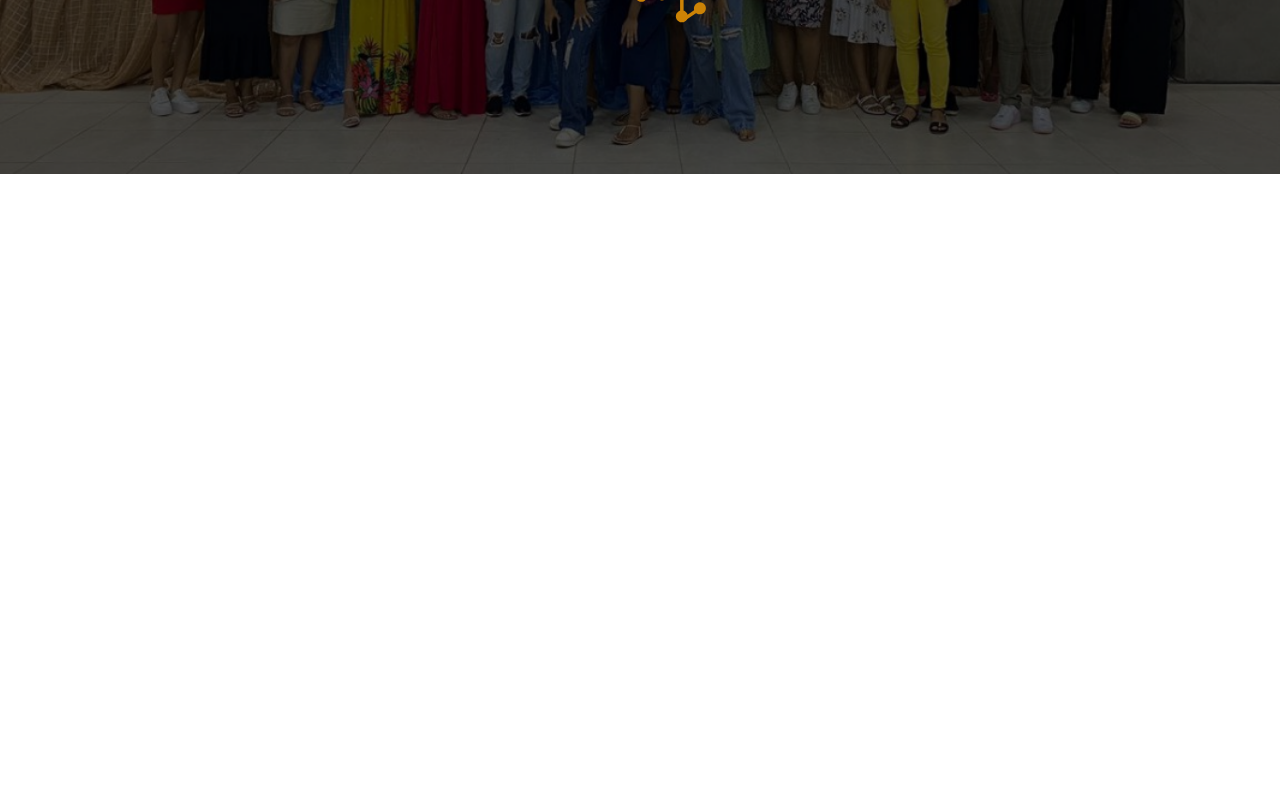
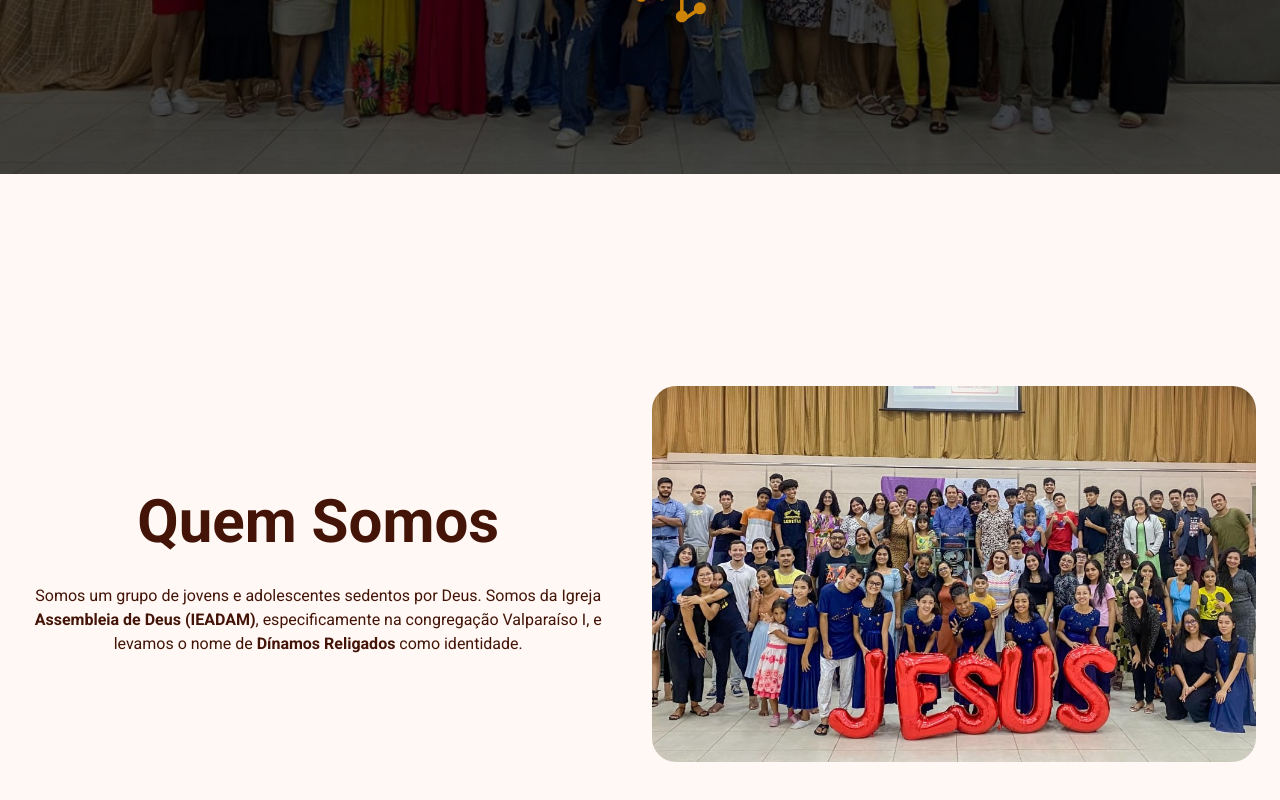
Before and after one commit to VictorGuiVasco/dinamos, a Next.js app: page / in a window 1280 px wide. Shown: the part 626-1426 px from the top of the page. Before the commit the page ends 800 px from the top, so only its background shows below. Built offline with nearby package versions, Linux system fonts and the light colour scheme.

Commit message:
feat: add about panel

```diff
--- a/package.json
+++ b/package.json
@@ -13,7 +13,8 @@
     "@heroicons/react": "^2.1.1",
     "next": "14.0.4",
     "react": "^18",
-    "react-dom": "^18"
+    "react-dom": "^18",
+    "sharp": "^0.33.1"
   },
   "devDependencies": {
     "@types/node": "^20",
--- /dev/null
+++ b/src/presentation/pages/home/components/aboutPanel/index.tsx
@@ -0,0 +1,37 @@
+import Image from 'next/image'
+
+import dinamos from '/public/images/dinamos-group-2.jpeg'
+
+function AboutPanel() {
+  return (
+    <div className="h-screen flex justify-center">
+      <div className="h-full flex items-center max-w-7xl isolate px-6 py-14 lg:py-8">
+        <div className="items-center mx-auto max-w-2xl lg:mx-0 lg:flex lg:max-w-7xl">
+          <div className="text-center w-[39rem]">
+            <h1 className="mb-8 text-orange-950 text-6xl font-bold">
+              Quem Somos
+            </h1>
+            <p className="text-orange-950 text-base">
+              Somos um grupo de jovens e adolescentes sedentos por Deus. Somos
+              da Igreja{' '}
+              <span className="font-bold">Assembleia de Deus (IEADAM)</span>,
+              especificamente na congregação Valparaíso I, e levamos o nome de{' '}
+              <span className="font-bold">Dínamos Religados</span> como
+              identidade.
+            </p>
+          </div>
+
+          <div className="flex mt-10 lg:mt-0 lg:ml-10">
+            <Image
+              src={dinamos}
+              alt=""
+              className="max-w-[40rem] w-full rounded-3xl"
+            />
+          </div>
+        </div>
+      </div>
+    </div>
+  )
+}
+
+export { AboutPanel }
--- a/src/presentation/pages/home/components/hero/index.tsx
+++ b/src/presentation/pages/home/components/hero/index.tsx
@@ -6,7 +6,7 @@ import logo from '/public/images/logo.svg'
 
 function HeroComponent() {
   return (
-    <div className={`${styles.container} h-screen`}>
+    <div className={`${styles.container} h-dvh`}>
       <div className="relative h-full flex justify-center isolate px-6 pt-14 lg:px-8">
         <div className="mx-auto max-w-2xl h-full flex content-center sm:py-16 lg:py-16">
           <Image src={logo} alt="" />
--- a/src/presentation/pages/home/index.tsx
+++ b/src/presentation/pages/home/index.tsx
@@ -1,5 +1,7 @@
+import { HeroComponent } from './components/hero'
+import { AboutPanel } from './components/aboutPanel'
+
 import { NavBarComponent } from '@/presentation/components/navBar'
-import { HeroComponent } from './components/hero'
 
 import styles from './styles.module.scss'
 
@@ -8,6 +10,7 @@ function HomePage() {
     <div className={styles.page}>
       <NavBarComponent />
       <HeroComponent />
+      <AboutPanel />
     </div>
   )
 }
```
Also changed, not shown: src/presentation/assets/dinamos-mini.svg (deleted), 1 other file (tests, documents, lock files or other folders).
